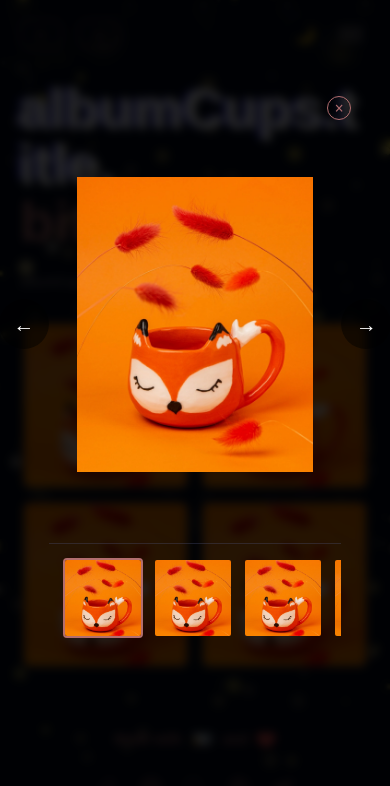
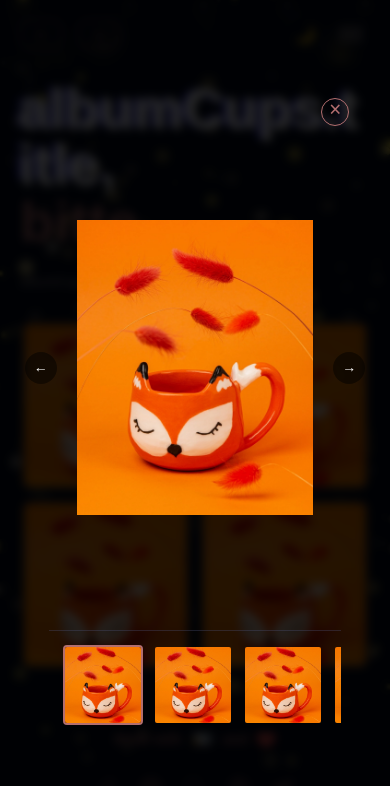
Before and after one commit to Shadowic/blog-react, a React (Vite) app: page /albums/ceramicon/cups in a window 390 px wide. Both pictures are taken after a click on the button 105 px from the left and 405 px from the top of the page. Shown: the top 786 px of the page. Built offline with nearby package versions, Linux system fonts and the light colour scheme.

Commit message:
fix:wip modal adaptives

```diff
--- a/src/components/PhotoModal/PhotoModal.module.scss
+++ b/src/components/PhotoModal/PhotoModal.module.scss
@@ -29,31 +29,31 @@
   background: rgba(0, 0, 0, 0.5);
   color: white;
   border: none;
-  width: 50px;
-  height: 50px;
+  width: 32px;
+  height: 32px;
   border-radius: 50%;
-  font-size: 1.5rem;
+  font-size: 1rem;
   cursor: pointer;
   display: flex;
   align-items: center;
   justify-content: center;
   transition: background-color 0.3s;
 
-  &:hover {
-    background: rgba(0, 0, 0, 0.8);
+  //&:hover {
+  //  background: rgba(0, 0, 0, 0.8);
+  //}
+
+  &__left {
+    left: -24px;
   }
 
-  &:first-of-type {
-    left: -50px;
-  }
-
-  &:last-of-type {
-    right: -50px;
+  &__right {
+    right: -24px;
   }
 }
 
 .thumbnails {
-  flex: 1 0 auto;
+  //flex: 1 0 auto;
   display: flex;
   gap: 10px;
   padding: 1rem;
@@ -96,3 +96,13 @@
   height: 100%;
   object-fit: cover;
 }
+
+@media (min-width: 768px) {
+  .navButton {
+    width: 40px;
+    height: 40px;
+  }
+  .thumbnails {
+    padding: 0.5rem;
+  }
+}
--- a/src/components/PhotoModal/PhotoModal.tsx
+++ b/src/components/PhotoModal/PhotoModal.tsx
@@ -30,7 +30,7 @@ export const PhotoModal: FC<PhotoModalProps> = ({
             <div className={styles.photoModal}>
                 <div className={styles.photoContainer}>
                     <button
-                        className={styles.navButton}
+                        className={`${styles.navButton} ${styles.navButton__left}`}
                         onClick={onPrev}
                         aria-label="Предыдущее фото"
                     >
@@ -45,7 +45,7 @@ export const PhotoModal: FC<PhotoModalProps> = ({
                     />
 
                     <button
-                        className={styles.navButton}
+                        className={`${styles.navButton} ${styles.navButton__right}`}
                         onClick={onNext}
                         aria-label="Следующее фото"
                     >
--- a/src/shared/ui/Modal/Modal.module.css
+++ b/src/shared/ui/Modal/Modal.module.css
@@ -10,7 +10,7 @@
   align-items: center;
   justify-content: center;
   z-index: 1000;
-  padding: 20px;
+  padding: 16px;
   animation: fadeIn 0.3s ease;
 }
 
@@ -21,21 +21,23 @@
   justify-content: center;
   position: relative;
   animation: slideIn 0.3s ease;
+  max-height: 90vh;
 }
 
 .modalClose {
   position: absolute;
-  top: -12px;
-  right: -12px;
-  width: 32px;
-  height: 32px;
   padding: 0;
   display: flex;
   align-items: center;
   justify-content: center;
-  font-size: 1.5rem;
   border-radius: 50%;
   z-index: 10;
+  top: -8px;
+  right: -8px;
+  width: 28px;
+  height: 28px;
+  font-size: 1.5rem;
+  line-height: 1;
 }
 
 .modalClose:after {
@@ -66,36 +68,5 @@
   }
 }
 
-@media (max-width: 768px) {
-  .modalOverlay {
-    padding: 16px;
-  }
-
-  .modalContent {
-    padding: 20px;
-    max-height: 90vh;
-  }
-
-  .modalClose {
-    top: 8px;
-    right: 8px;
-    width: 28px;
-    height: 28px;
-    font-size: 1.25rem;
-  }
+@media (min-width: 768px) {
 }
-
-@media (max-width: 480px) {
-  .modalContent {
-    padding: 16px;
-    border-radius: 8px;
-  }
-
-  .modalClose {
-    top: 6px;
-    right: 6px;
-    width: 24px;
-    height: 24px;
-    font-size: 1.1rem;
-  }
-}
```
